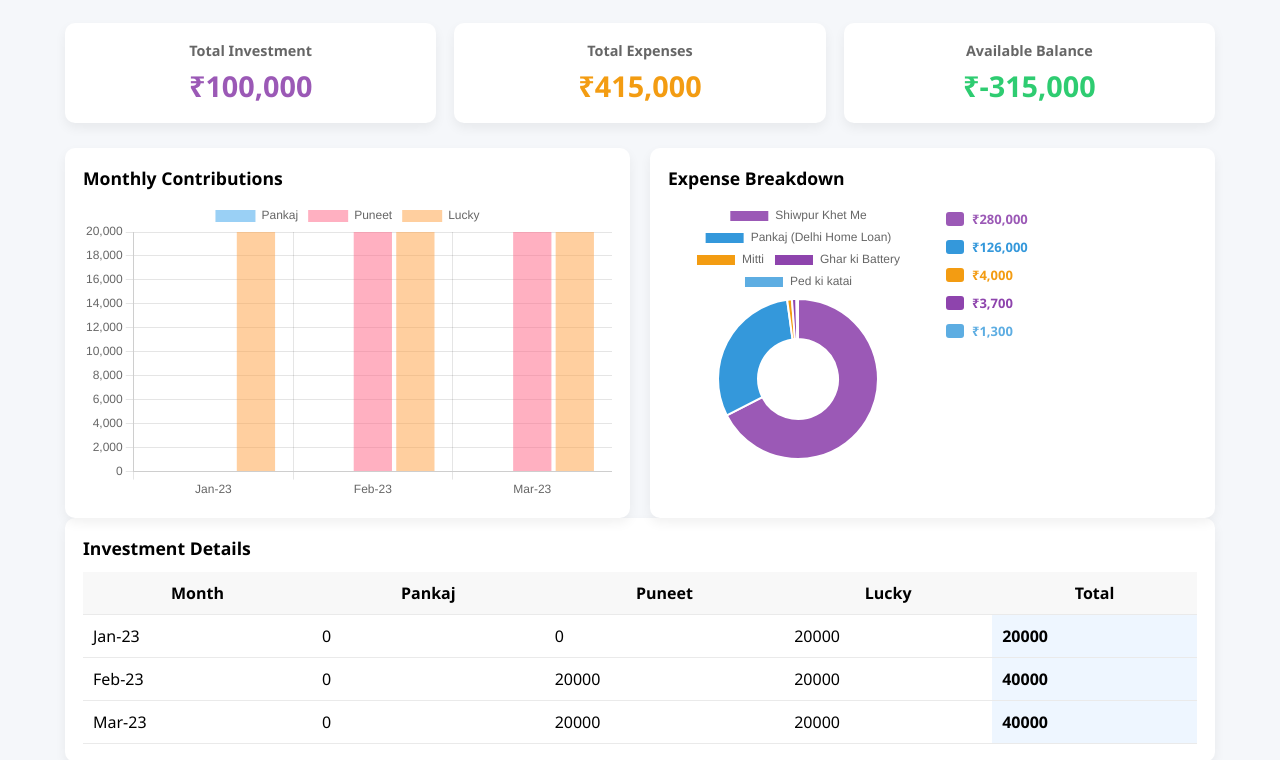
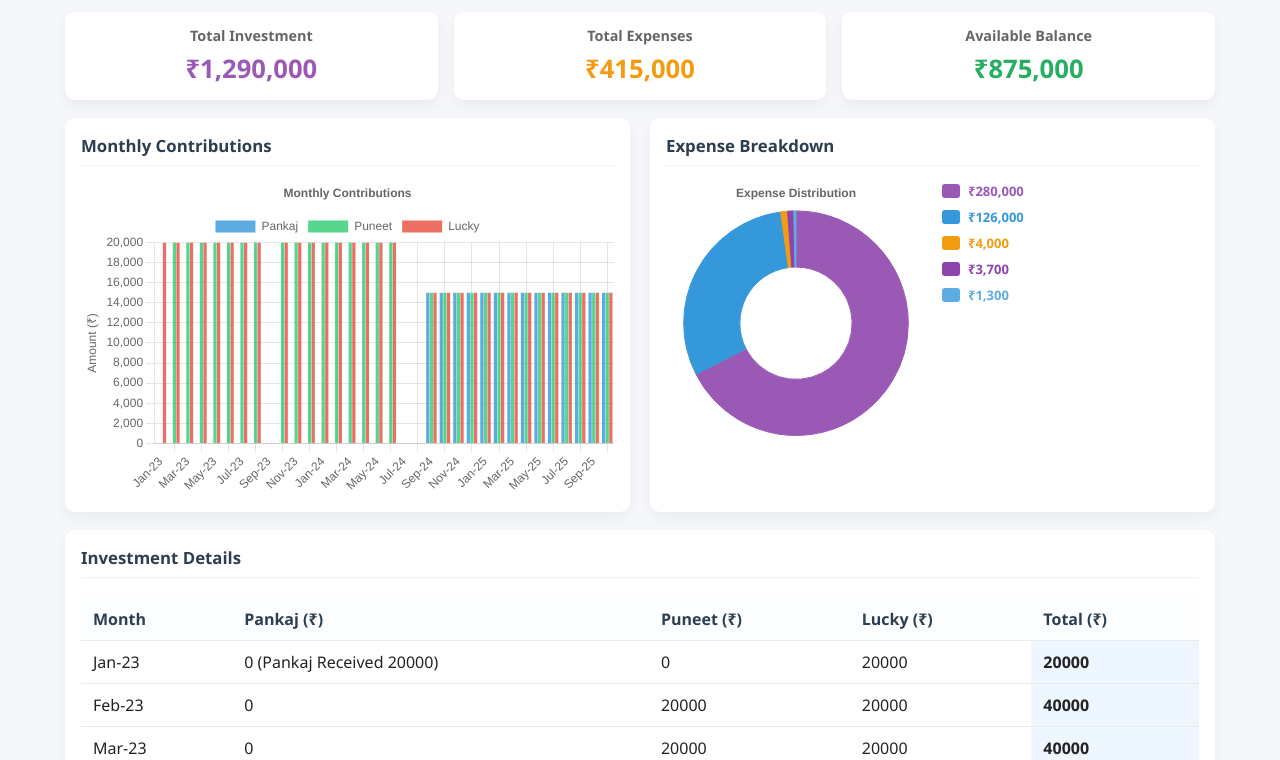
Before and after one commit to joinaws/Investment-Dashboard, a plain HTML site: page index.html in a window 1280 px wide. Shown: the part 131-891 px from the top of the page. Drawn offline with nearby package versions, Linux system fonts and the light colour scheme.

Commit message:
Updated index.html

```diff
--- a/index.html
+++ b/index.html
@@ -1,136 +1,155 @@
 <!DOCTYPE html>
 <html lang="en">
 <head>
-    <meta charset="UTF-8">
-    <meta name="viewport" content="width=device-width, initial-scale=1.0">
-    <title>Investment Dashboard</title>
-    <script src="https://cdn.jsdelivr.net/npm/chart.js"></script>
+    <meta charset="utf-8" />
+    <meta name="viewport" content="width=device-width,initial-scale=1" />
+    <title>Investment Dashboard — Final</title>
+    <script src="https://cdn.jsdelivr.net/npm/chart.js@4.4.0/dist/chart.umd.min.js"></script>
+    <style>
+        * { box-sizing: border-box; margin: 0; padding: 0; font-family: 'Segoe UI', Tahoma, Geneva, Verdana, sans-serif; }
+        body { background:#f5f7fa; color:#222; padding:20px; }
+        .container { max-width:1150px; margin:0 auto; }
+        header { background:linear-gradient(135deg,#2c3e50,#4a6491); color:#fff; padding:20px; border-radius:10px; text-align:center; margin-bottom:20px; }
+        header h1 { font-size:1.6rem; margin-bottom:6px; }
+        header p { opacity:0.9; margin-top:2px; }
 
-    <style>
-        * { margin: 0; padding: 0; box-sizing: border-box; font-family: 'Segoe UI', sans-serif; }
-        body { background-color: #f5f7fa; padding: 20px; }
+        .summary { display:grid; grid-template-columns:repeat(3,1fr); gap:16px; margin:18px 0; }
+        .card-sm { background:#fff; padding:14px; border-radius:10px; text-align:center; box-shadow:0 6px 14px rgba(0,0,0,0.05); }
+        .card-sm h3 { font-size:0.9rem; color:#666; margin-bottom:6px; }
+        .card-sm .amt { font-size:1.6rem; font-weight:700; }
+        .card-sm.total .amt { color:#9b59b6; }
+        .card-sm.expenses .amt { color:#f39c12; }
+        .card-sm.balance .amt { color:#27ae60; }
 
-        .dashboard-container { max-width: 1150px; margin: auto; }
+        .grid { display:grid; grid-template-columns:1fr 1fr; gap:20px; margin-bottom:18px; }
+        .panel { background:#fff; padding:16px; border-radius:10px; box-shadow:0 6px 14px rgba(0,0,0,0.05); }
+        .panel h2 { margin-bottom:10px; font-size:1.05rem; color:#2c3e50; border-bottom:1px solid #eef2f6; padding-bottom:8px; }
 
-        header { background: linear-gradient(135deg, #2c3e50, #4a6491); color: #fff;
-                 padding: 22px; border-radius: 10px; text-align: center; margin-bottom: 25px; }
+        .chart-box { height:320px; position:relative; }
 
-        .summary-cards { display: grid; grid-template-columns: repeat(3, 1fr); gap: 18px; margin-bottom: 25px; }
-        .summary-card { background: #fff; padding: 18px; border-radius: 10px; text-align: center;
-                         box-shadow: 0 5px 12px rgba(0,0,0,0.06); }
-        .summary-card h3 { font-size: 0.9rem; color: #666; margin-bottom: 6px; }
-        .summary-card .amount { font-size: 1.8rem; font-weight: bold; }
-        .total .amount { color: #9b59b6; }
-        .expenses .amount { color: #f39c12; }
-        .balance .amount { color: #2ecc71; }
+        .expense-row { display:flex; align-items:flex-start; gap:16px; }
+        .expense-chart { width:260px; height:260px; }
+        .custom-legend { display:flex; flex-direction:column; gap:8px; margin-top:6px; }
+        .legend-item { display:flex; align-items:center; gap:8px; }
+        .legend-swatch { width:18px; height:14px; border-radius:3px; }
+        .legend-item span { font-size:13px; font-weight:600; }
 
-        .dashboard-grid { display: grid; grid-template-columns: 1fr 1fr; gap: 20px; }
+        table { width:100%; border-collapse:collapse; margin-top:10px; }
+        th, td { padding:10px 12px; border-bottom:1px solid #eaeaea; text-align:left; }
+        th { background:#fbfdff; font-weight:700; color:#2c3e50; }
+        tr:hover { background:#fbfbfc; }
+        .highlight { background:#eef6ff; font-weight:700; }
 
-        .card { background: #fff; padding: 18px; border-radius: 10px;
-                box-shadow: 0 5px 12px rgba(0,0,0,0.06); }
-        .card h2 { font-size: 1.1rem; margin-bottom: 10px; }
-
-        .chart-container { height: 300px; }
-
-        .expense-layout { display: flex; align-items: flex-start; gap: 18px; }
-
-        /* Custom legend small font */
-        .custom-legend { display: flex; flex-direction: column; gap: 10px; margin-top: 10px; }
-
-        .legend-item {
-            display: flex;
-            align-items: center;
-            gap: 8px;
+        @media (max-width:900px) {
+            .grid { grid-template-columns:1fr; }
+            .summary { grid-template-columns:1fr; }
+            .expense-row { flex-direction:row; flex-wrap:wrap; }
+            .custom-legend { flex-direction:row; gap:10px; flex-wrap:wrap; }
         }
-
-        .legend-swatch {
-            width: 18px;
-            height: 14px;
-            border-radius: 3px;
-        }
-
-        .legend-item span {
-            font-size: 13px;
-            font-weight: 600;
-        }
-
-        table { width: 100%; border-collapse: collapse; margin-top: 12px; }
-        th, td { padding: 10px; border-bottom: 1px solid #eaeaea; }
-        th { background: #f8f8f8; font-weight: 600; }
-        tr:hover { background: #f9f9f9; }
-        .highlight { background: #eef6ff; font-weight: bold; }
     </style>
 </head>
-
 <body>
-
-<div class="dashboard-container">
-
+<div class="container">
     <header>
         <h1>Investment Dashboard</h1>
-        <p>Tracking contributions and expenses</p>
+        <p>Tracking contributions and expenses (Jan-2023 → Oct-2025)</p>
     </header>
 
-    <div class="summary-cards">
-        <div class="summary-card total">
+    <div class="summary">
+        <div class="card-sm total">
             <h3>Total Investment</h3>
-            <div class="amount">₹0</div>
+            <div class="amt" id="totalInvestment">₹0</div>
         </div>
-        <div class="summary-card expenses">
+        <div class="card-sm expenses">
             <h3>Total Expenses</h3>
-            <div class="amount">₹0</div>
+            <div class="amt" id="totalExpenses">₹0</div>
         </div>
-        <div class="summary-card balance">
+        <div class="card-sm balance">
             <h3>Available Balance</h3>
-            <div class="amount">₹0</div>
+            <div class="amt" id="availableBalance">₹0</div>
         </div>
     </div>
 
-    <div class="dashboard-grid">
-
-        <div class="card">
+    <div class="grid">
+        <div class="panel">
             <h2>Monthly Contributions</h2>
-            <div class="chart-container">
+            <div class="chart-box">
                 <canvas id="contributionsChart"></canvas>
             </div>
         </div>
 
-        <div class="card">
+        <div class="panel">
             <h2>Expense Breakdown</h2>
-
-            <div class="expense-layout">
-                <div class="chart-container" style="height:260px; width:260px;">
+            <div class="expense-row">
+                <div class="expense-chart">
                     <canvas id="expensesChart"></canvas>
                 </div>
-
-                <!-- LEGEND AREA -->
                 <div class="custom-legend" id="expenseLegend"></div>
             </div>
-
+        </div>
     </div>
 
-    </div>
-
-    <div class="card">
+    <div class="panel">
         <h2>Investment Details</h2>
+        <div style="overflow-x:auto;">
             <table id="investmentTable">
                 <thead>
                     <tr>
                         <th>Month</th>
-                    <th>Pankaj</th>
-                    <th>Puneet</th>
-                    <th>Lucky</th>
-                    <th>Total</th>
+                        <th>Pankaj (₹)</th>
+                        <th>Puneet (₹)</th>
+                        <th>Lucky (₹)</th>
+                        <th>Total (₹)</th>
                     </tr>
                 </thead>
                 <tbody></tbody>
             </table>
         </div>
-
+    </div>
 </div>
 
 <script>
-/* ------------------ DATA -------------------- */
+/* ------------------ Full Investment Data (Jan-23 → Oct-25) ------------------ */
+const investmentData = [
+    { month: 'Jan-23', pankaj: 0, puneet: 0,    lucky: 20000, total: 20000, note: 'Pankaj Received 20000' },
+    { month: 'Feb-23', pankaj: 0, puneet: 20000, lucky: 20000, total: 40000 },
+    { month: 'Mar-23', pankaj: 0, puneet: 20000, lucky: 20000, total: 40000 },
+    { month: 'Apr-23', pankaj: 0, puneet: 20000, lucky: 20000, total: 40000 },
+    { month: 'May-23', pankaj: 0, puneet: 20000, lucky: 20000, total: 40000 },
+    { month: 'Jun-23', pankaj: 0, puneet: 20000, lucky: 20000, total: 40000 },
+    { month: 'Jul-23', pankaj: 0, puneet: 20000, lucky: 20000, total: 40000 },
+    { month: 'Aug-23', pankaj: 0, puneet: 20000, lucky: 20000, total: 40000 },
+    { month: 'Sep-23', pankaj: 0, puneet: 0,     lucky: 0,     total: 0 },
+    { month: 'Oct-23', pankaj: 0, puneet: 20000, lucky: 20000, total: 40000 },
+    { month: 'Nov-23', pankaj: 0, puneet: 20000, lucky: 20000, total: 40000 },
+    { month: 'Dec-23', pankaj: 0, puneet: 20000, lucky: 20000, total: 40000 },
+
+    { month: 'Jan-24', pankaj: 0, puneet: 20000, lucky: 20000, total: 40000 },
+    { month: 'Feb-24', pankaj: 0, puneet: 20000, lucky: 20000, total: 40000 },
+    { month: 'Mar-24', pankaj: 0, puneet: 20000, lucky: 20000, total: 40000 },
+    { month: 'Apr-24', pankaj: 0, puneet: 20000, lucky: 20000, total: 40000 },
+    { month: 'May-24', pankaj: 0, puneet: 20000, lucky: 20000, total: 40000 },
+    { month: 'Jun-24', pankaj: 0, puneet: 20000, lucky: 20000, total: 40000 },
+    { month: 'Jul-24', pankaj: 0, puneet: 0,     lucky: 0,     total: 0 },
+    { month: 'Aug-24', pankaj: 0, puneet: 0,     lucky: 0,     total: 0 },
+    { month: 'Sep-24', pankaj:15000, puneet:15000, lucky:15000, total:45000 },
+    { month: 'Oct-24', pankaj:15000, puneet:15000, lucky:15000, total:45000 },
+    { month: 'Nov-24', pankaj:15000, puneet:15000, lucky:15000, total:45000 },
+    { month: 'Dec-24', pankaj:15000, puneet:15000, lucky:15000, total:45000 },
+
+    { month: 'Jan-25', pankaj:15000, puneet:15000, lucky:15000, total:45000 },
+    { month: 'Feb-25', pankaj:15000, puneet:15000, lucky:15000, total:45000 },
+    { month: 'Mar-25', pankaj:15000, puneet:15000, lucky:15000, total:45000 },
+    { month: 'Apr-25', pankaj:15000, puneet:15000, lucky:15000, total:45000 },
+    { month: 'May-25', pankaj:15000, puneet:15000, lucky:15000, total:45000 },
+    { month: 'Jun-25', pankaj:15000, puneet:15000, lucky:15000, total:45000 },
+    { month: 'Jul-25', pankaj:15000, puneet:15000, lucky:15000, total:45000 },
+    { month: 'Aug-25', pankaj:15000, puneet:15000, lucky:15000, total:45000 },
+    { month: 'Sep-25', pankaj:15000, puneet:15000, lucky:15000, total:45000 },
+    { month: 'Oct-25', pankaj:15000, puneet:15000, lucky:15000, total:45000 }
+];
+
+/* ------------------ Expense Data ------------------ */
 const expenseData = [
     { category: 'Shiwpur Khet Me', amount: 280000 },
     { category: 'Pankaj (Delhi Home Loan)', amount: 126000 },
@@ -139,79 +158,104 @@ const expenseData = [
     { category: 'Ped ki katai', amount: 1300 }
 ];
 
-// Same colors used in chart
+/* Colors for legend & chart (5 items) */
 const legendColors = ["#9b59b6", "#3498db", "#f39c12", "#8e44ad", "#5dade2"];
 
-/* ---- Dummy investment data ---- */
-const investmentData = [
-    { month: 'Jan-23', pankaj: 0, puneet: 0, lucky: 20000, total: 20000 },
-    { month: 'Feb-23', pankaj: 0, puneet: 20000, lucky: 20000, total: 40000 },
-    { month: 'Mar-23', pankaj: 0, puneet: 20000, lucky: 20000, total: 40000 },
-];
-
-/* ----------------- Populate Table ------------------ */
-const tbody = document.querySelector("#investmentTable tbody");
-investmentData.forEach(r => {
-    tbody.innerHTML += `
-        <tr>
-            <td>${r.month}</td>
-            <td>${r.pankaj}</td>
-            <td>${r.puneet}</td>
-            <td>${r.lucky}</td>
-            <td class="highlight">${r.total}</td>
-        </tr>`;
+/* ---------------- Populate table ----------------- */
+const tbody = document.querySelector('#investmentTable tbody');
+investmentData.forEach(item => {
+    const tr = document.createElement('tr');
+    tr.innerHTML = `
+        <td>${item.month}</td>
+        <td>${item.pankaj}${item.note ? ' (' + item.note + ')' : ''}</td>
+        <td>${item.puneet}</td>
+        <td>${item.lucky}</td>
+        <td class="highlight">${item.total}</td>
+    `;
+    tbody.appendChild(tr);
 });
 
-/* --------------- Summary Cards ---------------- */
-const totalInvestment = investmentData.reduce((a,b)=>a+b.total,0);
-const totalExpenses   = expenseData.reduce((a,b)=>a+b.amount,0);
-const balance         = totalInvestment - totalExpenses;
+/* ---------------- Calculate summaries ---------------- */
+const investmentTotal = investmentData.reduce((s,it) => s + (it.total || 0), 0);
+const expenseTotal = expenseData.reduce((s,it) => s + (it.amount || 0), 0);
+const availableBalance = investmentTotal - expenseTotal;
 
-document.querySelector(".total .amount").textContent    = "₹" + totalInvestment.toLocaleString();
-document.querySelector(".expenses .amount").textContent = "₹" + totalExpenses.toLocaleString();
-document.querySelector(".balance .amount").textContent  = "₹" + balance.toLocaleString();
+document.getElementById('totalInvestment').textContent = '₹' + investmentTotal.toLocaleString();
+document.getElementById('totalExpenses').textContent   = '₹' + expenseTotal.toLocaleString();
+document.getElementById('availableBalance').textContent = '₹' + availableBalance.toLocaleString();
 
-/* ---------------- Contributions Chart -------------- */
-new Chart(document.getElementById("contributionsChart"), {
+/* ---------------- Contributions Chart (bar) ---------------- */
+const contribCtx = document.getElementById('contributionsChart').getContext('2d');
+new Chart(contribCtx, {
     type: 'bar',
     data: {
         labels: investmentData.map(x => x.month),
         datasets: [
-            { label:'Pankaj', data:investmentData.map(x=>x.pankaj), background:'rgba(52,152,219,0.7)' },
-            { label:'Puneet', data:investmentData.map(x=>x.puneet), background:'rgba(46,204,113,0.7)' },
-            { label:'Lucky',  data:investmentData.map(x=>x.lucky),  background:'rgba(231,76,60,0.7)' }
+            { label: 'Pankaj', data: investmentData.map(x => x.pankaj), backgroundColor: 'rgba(52,152,219,0.8)' },
+            { label: 'Puneet', data: investmentData.map(x => x.puneet), backgroundColor: 'rgba(46,204,113,0.8)' },
+            { label: 'Lucky',  data: investmentData.map(x => x.lucky),  backgroundColor: 'rgba(231,76,60,0.8)' }
         ]
     },
-    options:{ responsive:true, maintainAspectRatio:false }
+    options: {
+        responsive:true,
+        maintainAspectRatio:false,
+        scales: {
+            x: { ticks: { maxRotation: 45, minRotation: 45 } },
+            y: { beginAtZero:true, title: { display:true, text: 'Amount (₹)' } }
+        },
+        plugins: {
+            legend: { position:'top' },
+            title: { display:true, text: 'Monthly Contributions' },
+            tooltip: { callbacks: { label: ctx => '₹' + Number(ctx.raw).toLocaleString() } }
+        }
+    }
 });
 
 /* ---------------- Expense Doughnut ---------------- */
-new Chart(document.getElementById("expensesChart"), {
+const expCtx = document.getElementById('expensesChart').getContext('2d');
+new Chart(expCtx, {
     type: 'doughnut',
     data: {
-        labels: expenseData.map(x=>x.category),
+        labels: expenseData.map(e => e.category),
         datasets: [{
-            data: expenseData.map(x=>x.amount),
-            backgroundColor: legendColors
+            data: expenseData.map(e => e.amount),
+            backgroundColor: legendColors,
+            borderColor: legendColors.map(c => c),
+            borderWidth: 1
         }]
     },
-    options: { responsive:true, maintainAspectRatio:false }
+    options: {
+        responsive:true,
+        maintainAspectRatio:false,
+        plugins: {
+            legend: { display:false }, // we use custom legend
+            tooltip: {
+                callbacks: {
+                    label: function(context) {
+                        const val = context.raw;
+                        const total = expenseData.reduce((s,it) => s + it.amount, 0);
+                        const pct = total ? ((val/total)*100).toFixed(1) : 0;
+                        return `₹${val.toLocaleString()} (${pct}%)`;
+                    }
+                }
+            },
+            title: { display:true, text:'Expense Distribution' }
+        }
+    }
 });
 
-/* ---------------- Custom ONLY-AMOUNT Legend ---------------- */
-const legendBox = document.getElementById("expenseLegend");
-
-expenseData.forEach((item, i) => {
-    legendBox.innerHTML += `
-        <div class="legend-item">
-            <div class="legend-swatch" style="background:${legendColors[i]};"></div>
-            <span style="color:${legendColors[i]};">
-                ₹${item.amount.toLocaleString()}
-            </span>
-        </div>
+/* ---------------- Custom Legend: ONLY AMOUNT (small font, colored) ---------------- */
+const legendBox = document.getElementById('expenseLegend');
+legendBox.innerHTML = '';
+expenseData.forEach((it, idx) => {
+    const div = document.createElement('div');
+    div.className = 'legend-item';
+    div.innerHTML = `
+        <div class="legend-swatch" style="background:${legendColors[idx]}"></div>
+        <span style="color:${legendColors[idx]}">₹${it.amount.toLocaleString()}</span>
     `;
+    legendBox.appendChild(div);
 });
 </script>
-
 </body>
 </html>
```
Lines whose indentation alone changed are shown as unchanged.
